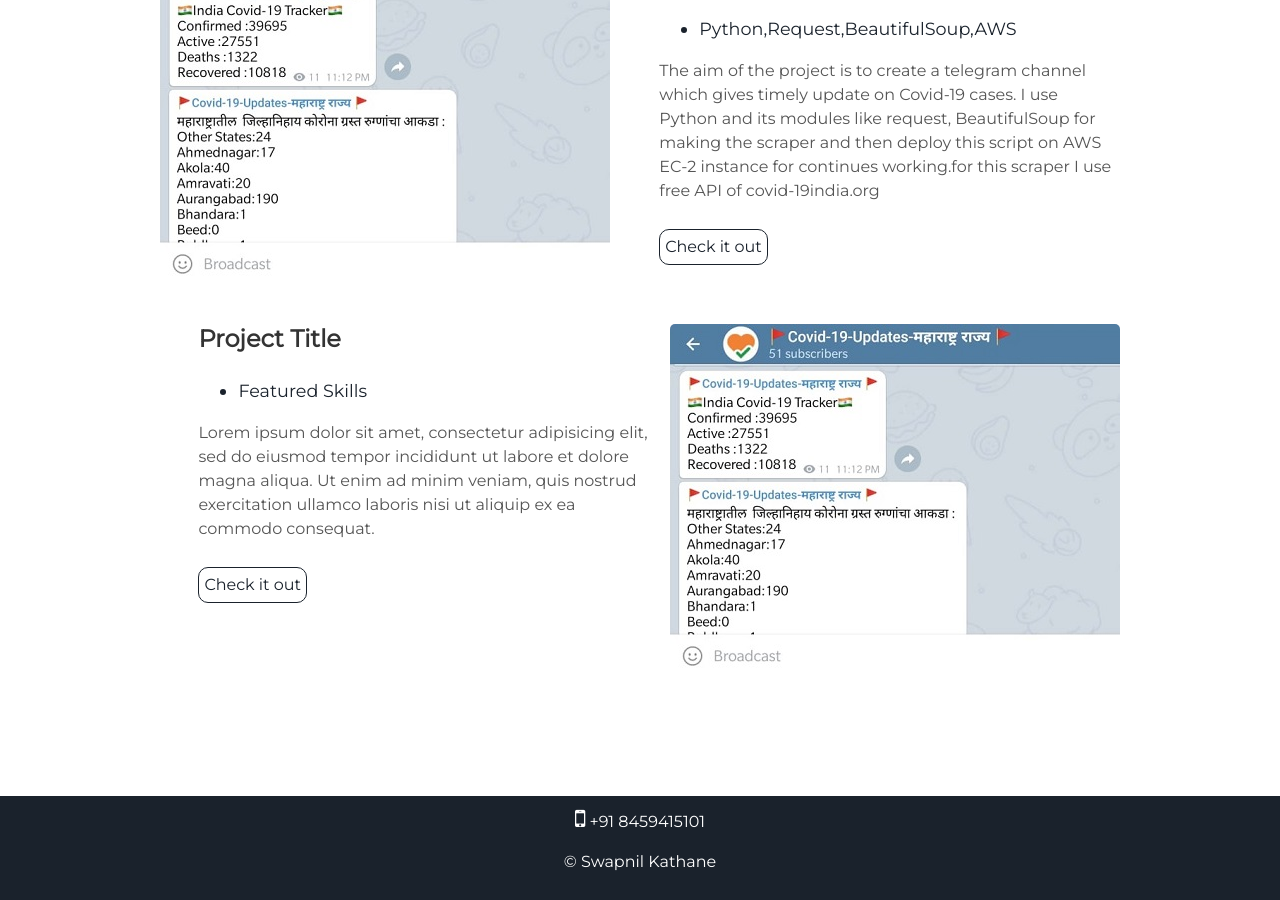
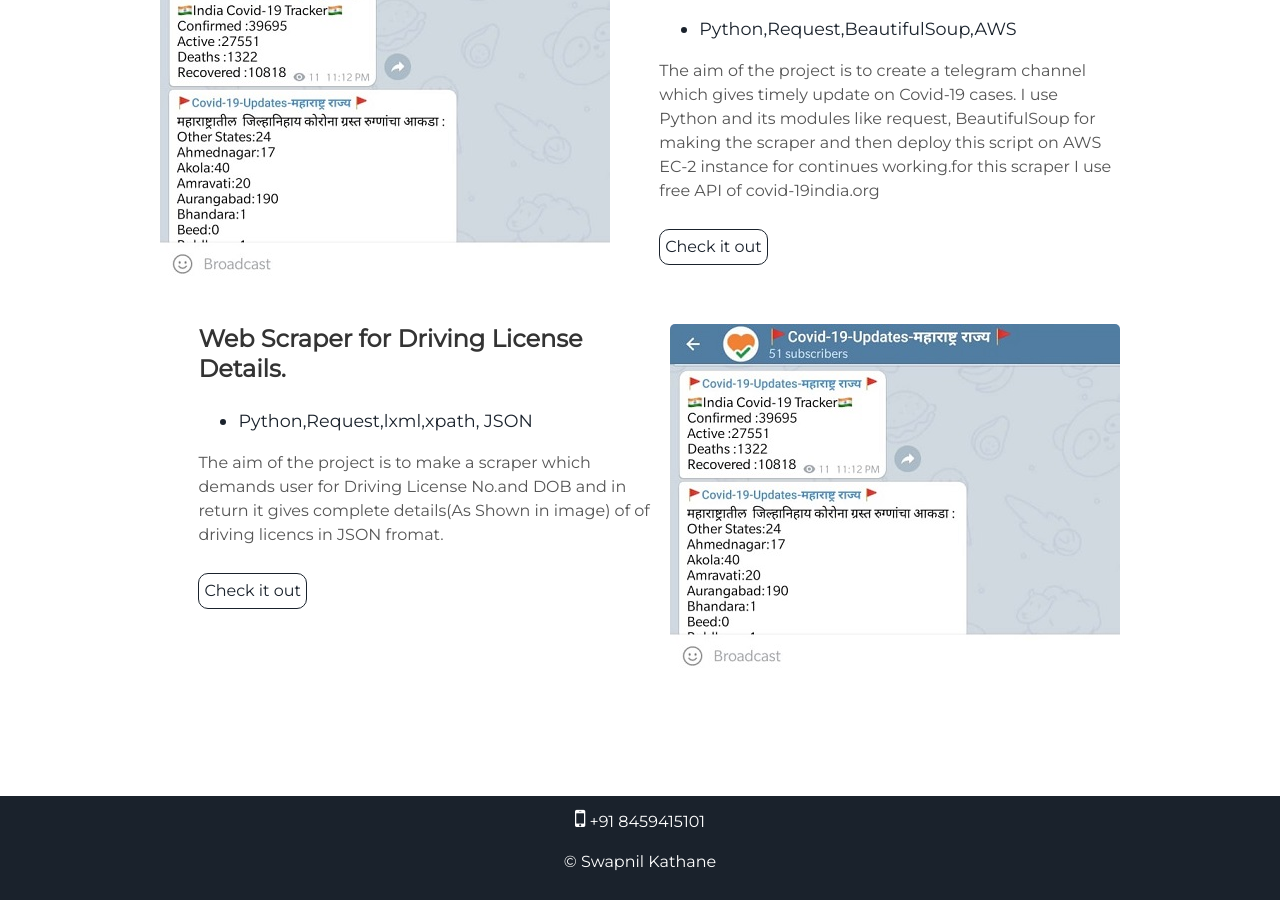
Before and after one commit to swapnilkathane/swapnilkathaneoldweb, a Jekyll site: the page built from index.html, in a window 1280 px wide and 900 px high, scrolled down 2143 px. Built offline with Jekyll 4.4.1, drawn with Linux system fonts in a browser that asks for light colours.

Commit message:
Update projects.html

```diff
--- a/_includes/projects.html
+++ b/_includes/projects.html
@@ -34,11 +34,12 @@
     <img alt="mountains" src="{{ "/assets/img/Covid-19.jpeg" | prepend: site.baseurl }}" />
   </div>
   <div class="contents-right">
-    <h3> Project Title </h3>
+    <h3>Web Scraper for Driving License Details.</h3>
     <ul>
-      <li> Featured Skills</li>
+      <li>Python,Request,lxml,xpath, JSON</li>
     </ul>
-    <p>Lorem ipsum dolor sit amet, consectetur adipisicing elit, sed do eiusmod tempor incididunt ut labore et dolore magna aliqua. Ut enim ad minim veniam, quis nostrud exercitation ullamco laboris nisi ut aliquip ex ea commodo consequat.</p>
+    <p>The aim of the project is to make a scraper which demands user for Driving License No.and DOB and in return it gives
+	   complete details(As Shown in image) of of driving licencs in JSON fromat. </p>
     <a class="project-link" href="#">Check it out</a>
   </div>
 </div>
```
